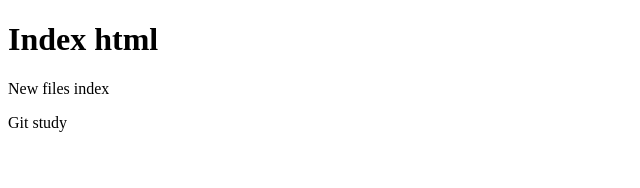
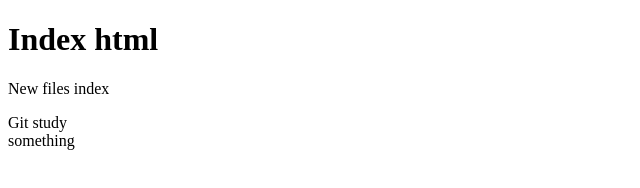
Before and after one commit to amirkhan-web05/app, a plain HTML site: page index.html in a window 1280 px wide. Shown: the full height of the page, 0-640 px from the left. Drawn offline with Linux system fonts and the light colour scheme.

Commit message:
container_something

```diff
--- a/index.html
+++ b/index.html
@@ -9,5 +9,8 @@
 	<h1>Index html</h1>
 	<p>New files index</p>
 	Git study
+	<div class="container">
+		something
+	</div>
 </body>
 </html>
```
